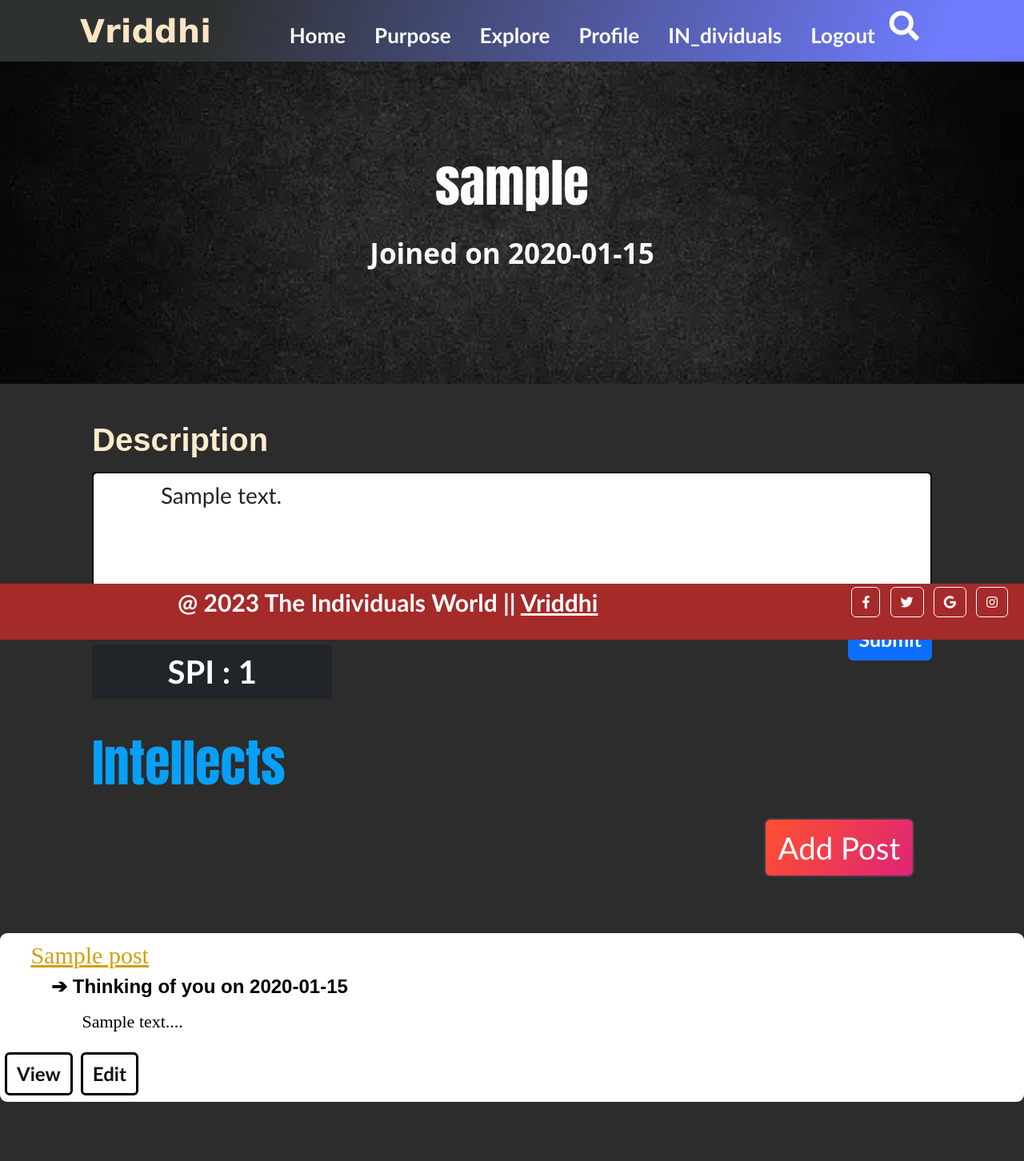
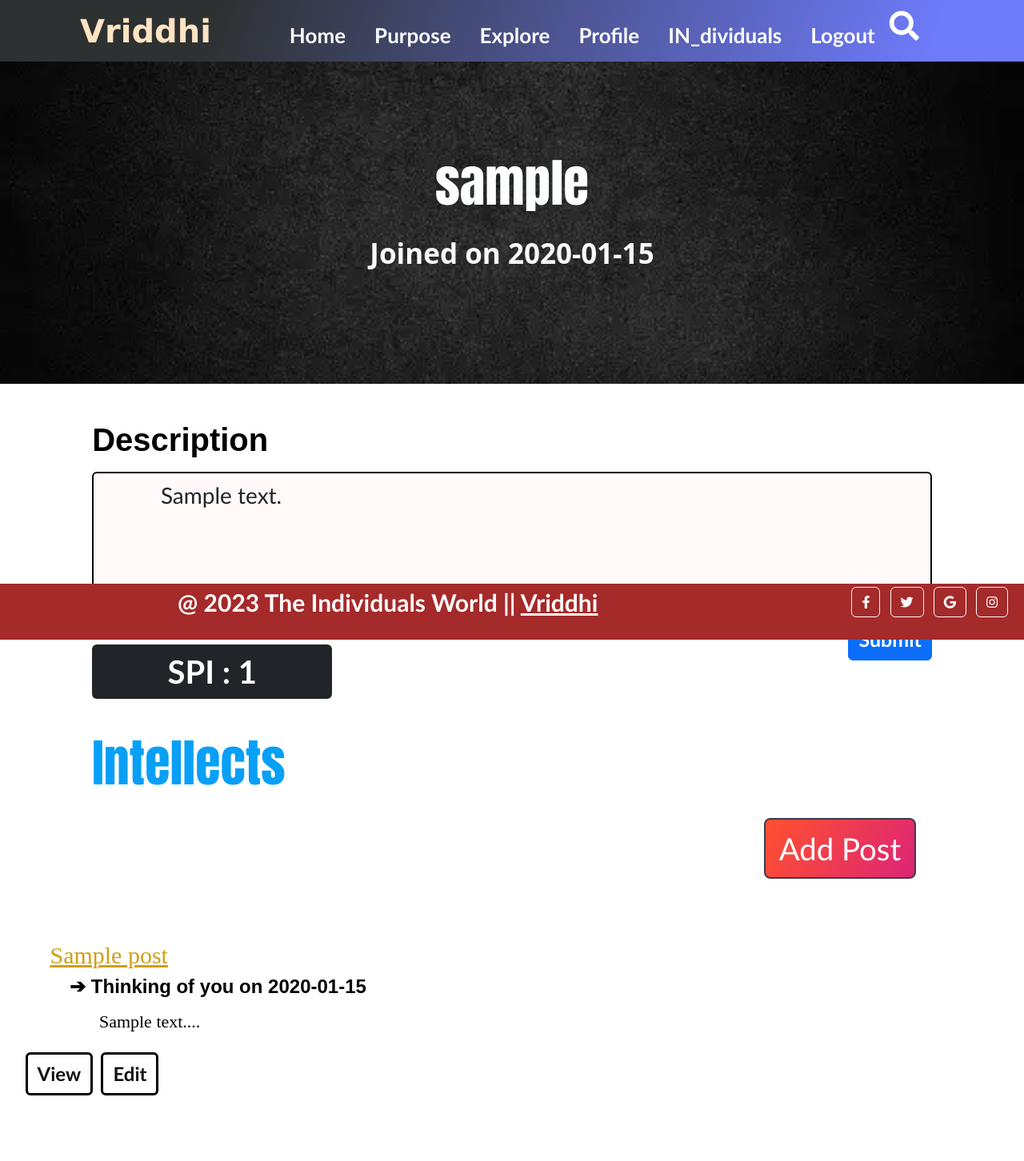
Before and after one commit to vransh/vriddhi, a Flask app: page /profile in a window 1280 px wide. Shown: the whole page at 80% size. Run offline with Flask 3, Linux system fonts and the light colour scheme; the visitor is signed in with stand-in values (Sample User, id 1); tables that the repository leaves empty hold one stand-in row (values such as "Sample post"); some libraries are stand-ins or nearby versions; some web fonts are replaced.

Commit message:
Add files via upload

```diff
--- a/static/css/for_account.css
+++ b/static/css/for_account.css
@@ -9,7 +9,10 @@
  line-height: 1.1;
   border: 2px solid #ffffff;
   border-radius: 8px;
-  background-color:rgb(255, 255, 255);
+  background-color:rgb(255, 249, 249);
+}
+#descrip{
+  background: rgb(255, 249, 249);
 }
 .desire{
   overflow: scroll;
@@ -53,7 +56,7 @@ header.masthead .site-heading
 {text-align:center;padding-top: 150px;}
 
   body{
-    background: rgb(45, 44, 44);
+    background: rgb(255, 255, 255);
   }
       /* description*/
       .container-des{
@@ -66,7 +69,7 @@ header.masthead .site-heading
       font-family: Arial, Helvetica, sans-serif;
       margin-bottom: 20px;
       font-weight: 600;
-      color:blanchedalmond
+      color:rgb(0, 0, 0)
       }
 .container-post-profile{
    margin-right: 10%;
@@ -121,12 +124,16 @@ background:white;
  margin-bottom: 2%;
 margin-right: 10%;
 margin-left: 10%;
-transition: all ease 1s;
+transition: all ease 2s;
 
   }
   .container-2:hover{
-    box-shadow: 5px 5px 5px rgb(122, 122, 122);
-  }
+
+   box-shadow: 8px 9px 9px rgb(54, 54, 54);
+
+      transform: translateY(-5px);
+
+    }
   .post-title-2{
   font-size: 50px;
     text-decoration:#d19f14 underline;
@@ -166,9 +173,12 @@ transition: all ease 1s;
           margin-bottom: 8px;
           color: rgb(18, 16, 16);
          border:3px solid black;
-          background:transparent
+          background:transparent;
+
         }
-
+      #view_button:hover{
+        transform: translateY(-5px);
+      }
 
 
   .subheading{
@@ -180,7 +190,7 @@ transition: all ease 1s;
 
       #sendMessageButton{
         float: right;
-        font-size: clamp(12px,4vw,25px);
+        font-size: clamp(11px,2vw,25px);
         font-weight: 600;
       }
 
@@ -197,15 +207,16 @@ transition: all ease 1s;
   font-family: 'Franklin Gothic Medium', 'Arial Narrow', Arial, sans-serif;
   font-weight: 400;
 }
+
  #add_button{
 
 
 
     margin-left: 6px;
-    font-size: clamp(18px,3vw,40px);
+    font-size: clamp(14px,3vw,40px);
     font-weight: 500;
     margin-bottom: 8px;
-    padding: 1.5%;
+    padding: 0.5%;
 
     text-decoration: none;
    border-radius: 8px;
@@ -221,7 +232,9 @@ background: linear-gradient(120deg,#ff512f,#dd2476);
 
 
 @media (max-width:1350px){
-
+ #add_button{
+  padding: 1.6%;
+ }
   .container-des{
 margin-left: 9%;
 margin-right: 9%;
@@ -232,8 +245,8 @@ margin-right: 9%;
     width: 80%;
   }
   .container-2{
-    margin-right: 0%;
-    margin-left: 0%;
+    margin-right: 2%;
+    margin-left: 2%;
   }
 
 .post-title-2{
```
